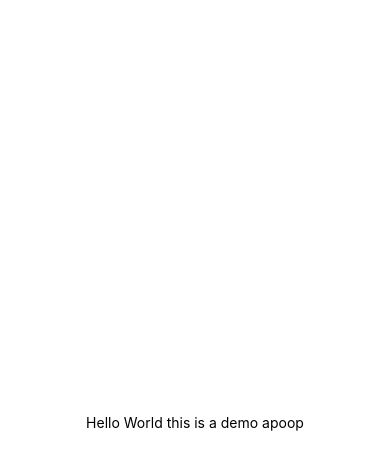
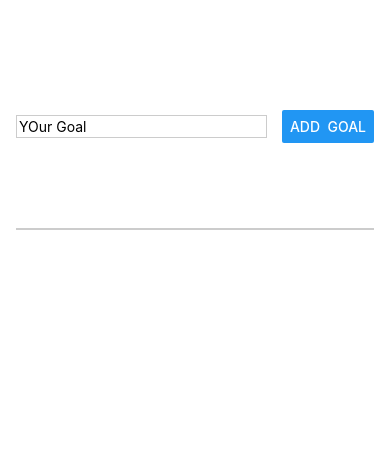
Before and after one commit to rohangho/React-Tutorial, a React Native app: screen / in a window 390 px wide. Shown: the top 470 px of the page. Built offline with nearby package versions, Linux system fonts and the light colour scheme.

Commit message:
pushed commit

```diff
--- a/App.js
+++ b/App.js
@@ -1,20 +1,40 @@
-import { StatusBar } from 'expo-status-bar';
-import { StyleSheet, Text, View } from 'react-native';
+import { useState } from 'react';
+import { Button, FlatList, ScrollView, StyleSheet, Text, TextInput, View } from 'react-native';
+import GoalItem from './components/GoalItem';
+import GoalInput from './components/GoalInput';
 
 export default function App() {
+
+  const [courseGoal, setCourseGoal] = useState([])
+
+
+  function addGoals(enteredGoalText) {
+    setCourseGoal(currentCourseGoal => [...currentCourseGoal, { text: enteredGoalText, key: Math.random }])
+  };
+
   return (
-    <View style={styles.container}>
-      <Text>Hello World this is a demo apoop</Text>
-      <StatusBar style="auto" />
+    <View style={styles.appContainer}>
+    <GoalInput onAddGoal={addGoals}/>
+      <View style={styles.goalsConatiner}>
+        <FlatList data={courseGoal} renderItem={itemData => {
+          return <GoalItem text={itemData.item.text}/>
+
+        }} />
+
+
+      </View>
     </View>
   );
 }
 
 const styles = StyleSheet.create({
-  container: {
+  appContainer: {
+    paddingTop: 50,
+    paddingHorizontal: 16,
     flex: 1,
-    backgroundColor: '#fff',
-    alignItems: 'center',
-    justifyContent: 'center',
+    justifyContent: 'center'
   },
+  goalsConatiner: {
+    flex: 4
+  }
 });
--- /dev/null
+++ b/components/GoalInput.js
@@ -0,0 +1,50 @@
+import { Button, FlatList, Text, StyleSheet,TextInput, View } from 'react-native';
+import { useState } from 'react';
+
+function GoalInput(props)
+{
+    const [enteredGoalText, setEnteredGoalText] = useState('')
+
+    function goalHandler(enteredText) {
+        setEnteredGoalText(enteredText)
+      };
+
+      function addGoals() {
+        props.onAddGoal(enteredGoalText)
+        setEnteredGoalText('')
+      };
+
+    return (
+        <View style={styles.inputContainer}>
+        <TextInput placeholder='YOur Goal'
+          style={styles.textInputStyle}
+          onChangeText={goalHandler}
+          value={enteredGoalText}/>
+
+        <Button title='Add  Goal'
+          onPress={addGoals} />
+      </View>
+    )
+};
+
+export default GoalInput
+
+
+const styles = StyleSheet.create({
+    inputContainer: {
+        flex: 1,
+        flexDirection: 'row',
+        alignItems: 'center',
+        justifyContent: 'space-between',
+        paddingBottom: 24,
+        borderBottomWidth: 2,
+        borderBottomColor: "#cccccc"
+      },
+      textInputStyle: {
+        borderWidth: 1,
+        borderColor: "#cccccc",
+        width: "70%",
+        marginRight: 8,
+        padding: 2
+      },
+})
--- /dev/null
+++ b/components/GoalItem.js
@@ -0,0 +1,23 @@
+import { StyleSheet } from "react-native";
+import { Button, FlatList, Text, TextInput, View } from 'react-native';
+
+function GoalItem(props) {return(
+    <View style={styles.goalItem}>
+    <Text style={styles.goalText}>{props.text}</Text>
+  </View>
+)};
+
+export default GoalItem
+
+const styles = StyleSheet.create({
+    goalItem: {
+        margin: 8,
+        borderRadius: 6,
+        backgroundColor: "#5e0acc",
+        padding: 8,
+        color: 'white'
+      },
+      goalText: {
+        color: 'white'
+      }
+})
```
